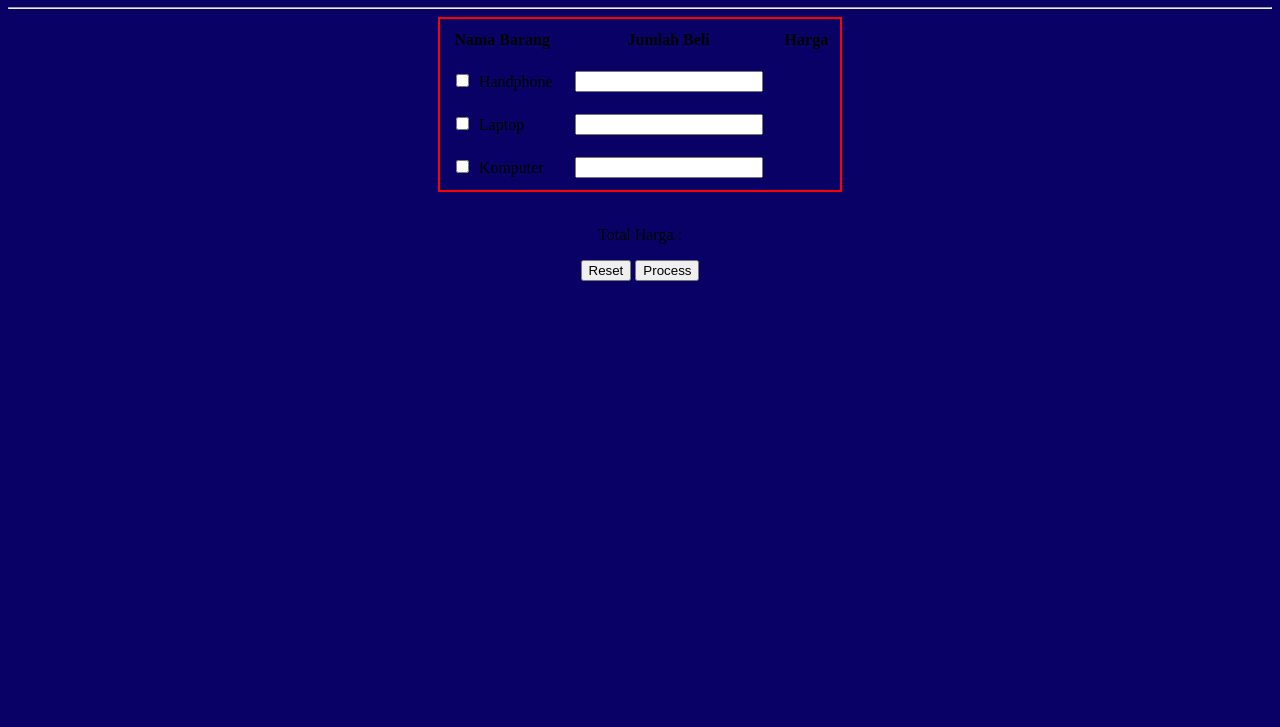
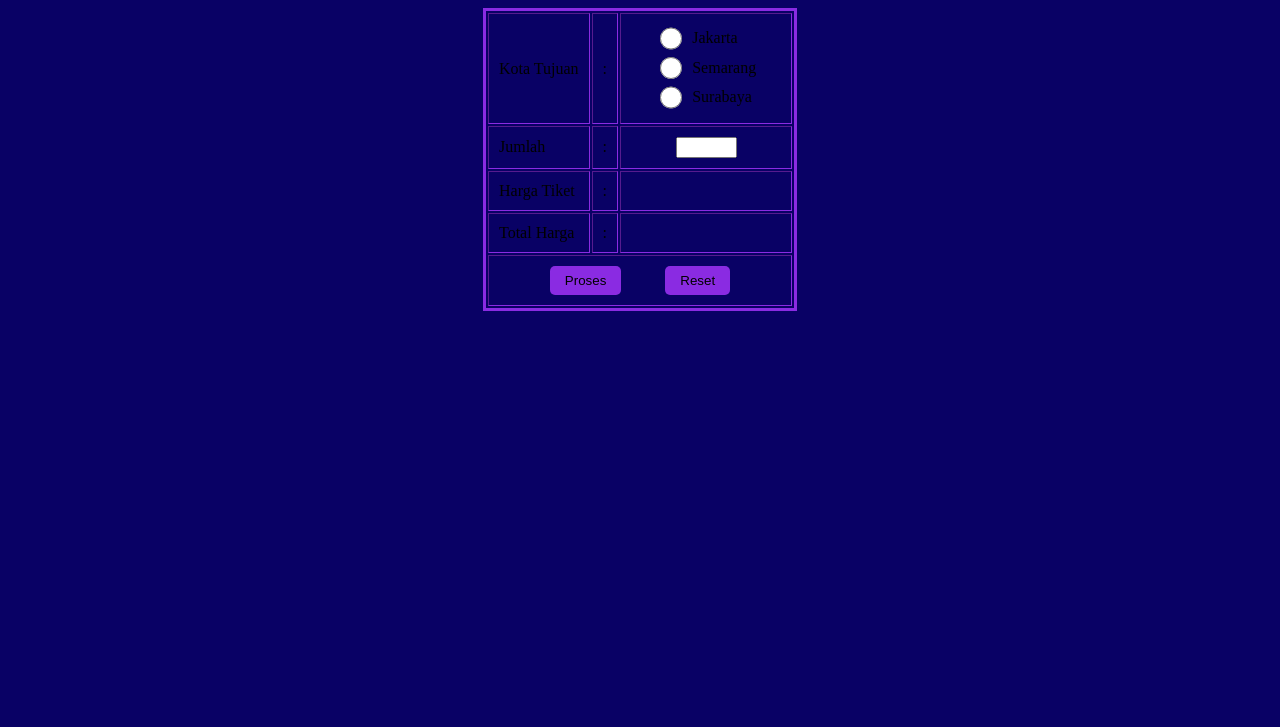
Before and after one commit to Reyn12/tugas7, a plain HTML site: page index.html in a window 1280 px wide. Shown: the part 73-800 px from the top of the page. Drawn offline with Linux system fonts and the light colour scheme.

Commit message:
Ganti tugas
csacaacasc

```diff
--- a/index.html
+++ b/index.html
@@ -4,20 +4,30 @@
     <meta charset="UTF-8" />
     <meta http-equiv="X-UA-Compatible" content="IE=edge" />
     <meta name="viewport" content="width=device-width, initial-scale=1.0" />
-    <title>Tugas 7.2</title>
+    <title>Tugas 7.1</title>
   </head>
   <style>
     body{
         background-color: rgb(9, 1, 101);
     }
-    table tr td, th{
+    table tr td{
         padding: 10px;
     }
     input{
         padding-left: 5px;
     }
-    input[type="checkbox"]{
+    input[type="radio"]{
         margin-right: 10px;
+        margin-left: -60px;
+        font: inherit;
+        color: currentColor;
+        width: 1.4em;
+        height: 1.4em;
+        border: 0.15em solid red;
+        border-radius: 50%;
+    }
+    input[type="number"]{
+        width: 50px;
     }
     input[type="button"],input[type="reset"]{
         margin: 0px 20px;
@@ -27,46 +37,63 @@
         border-radius: 5px;
     }
     table{
-        border: 2px solid red;
+        position: relative;
+        border: 3px solid blueviolet;
+    }
+    table tr td:nth-child(3){
+      text-align: center;
+      width: 150px;
+    }
+    span {
+      position: absolute;
+      margin-top: 5px;
     }
   </style>
   <body>
     <center>
-      <h1>PROGRAM PENJUALAN BARANG</h1>
-	<hr>
-	<table>
+      <h3>
+        PROGRAM PENJUALAN BARANG <br />
+        (Input Type Radio)
+      </h2>
+      <form>
+        <table border="1">
             <tr>
-      <th>Nama Barang</th>
-      <th>Jumlah Beli</th>
-      <th>Harga</th>
+                <td>Kota Tujuan</td>
+               <td>:</td>
+               <td>
+                <input type="radio" name="kota" value="Jakarta" onclick="updateHarga()"><span>Jakarta</span>  <br>
+                <input type="radio" name="kota" value="Semarang"  onclick="updateHarga()"> <span>Semarang</span><br>
+                <input type="radio" name="kota" value="Surabaya" onclick="updateHarga()"> <span>Surabaya</span><br>
+            </td>
             </tr>
             <tr>
-      <td><input type="checkbox" id="handphone" onchange="calculateTotal()"/>Handphone</td>
-      <td><input type="number" id="handphoneQuantity" onchange="calculateTotal()" min="0"/></td>
-      <td id="handphonePrice"></td>
+                <td>Jumlah</td>
+                <td>:</td>
+                <td>
+                    <input type="number" name="jumlah" id="jumlah">
+                </td>
             </tr>
             <tr>
-      <td><input type="checkbox" id="laptop" onchange="calculateTotal()"/>Laptop</td>
-      <td><input type="number" id="laptopQuantity" onchange="calculateTotal()" min="0"/></td>
-      <td id="laptopPrice"></td>
+                <td>Harga Tiket</td>
+                <td>:</td>
+                <td name="harga" id="harga" name="harga"></td>
             </tr>
             <tr>
-      <td><input type="checkbox" id="komputer" onchange="calculateTotal()"/>Komputer</td>
-      <td><input type="number" id="komputerQuantity" onchange="calculateTotal()" min="0"/></td>
-      <td id="komputerPrice"></td>
+                <td>Total Harga</td>
+                <td>:</td>
+                <td name="total" id="total" name="totalHarga"></td>
+            </tr>
+            <tr>
+                <td colspan="3" style="text-align: center;">
+                    <input type="button" value="Proses" onclick="hitungTotal()">
+                    <input type="reset" value="Reset">
+                </td>
             </tr>
         </table>
-  <br>
-  <p>Total Harga : <span id="totalPrice"></span></p>
-  <button onclick="reset()">Reset</button>
-  <button onclick="process()">Process</button>
-
+      </form>
+    </center>
 
     <script>
-      const handphonePrice = 1200000;
-      const laptopPrice = 500000;
-      const komputerPrice = 3000000;
-
         function formatRupiah(amount) {
         return amount.toLocaleString("id-ID", {
           style: "currency",
@@ -74,72 +101,33 @@
           minimumFractionDigits: 0,
         });
         }
-
-      function calculateTotal() {
-        let handphoneQuantity = document.getElementById("handphoneQuantity").value;
-        let laptopQuantity = document.getElementById("laptopQuantity").value;
-        let komputerQuantity = document.getElementById("komputerQuantity").value;
-
-        let totalPrice = 0;
-
-        if (document.getElementById("handphone").checked) {
-          let handphoneTotalPrice = handphoneQuantity * handphonePrice;
-          document.getElementById("handphonePrice").innerHTML = formatRupiah(handphoneTotalPrice);
-          totalPrice += handphoneTotalPrice;
-        } else {
-          document.getElementById("handphonePrice").innerHTML = "";
+        function updateHarga() {
+        var kota = document.querySelector('input[name="kota"]:checked').value;
+        var harga = 0;
+        switch(kota) {
+          case "Jakarta":
+            harga = 100000;
+            break;
+          case "Semarang":
+            harga = 150000;
+            break;
+          case "Surabaya":
+            harga = 200000;
+            break;
+          default:
+            harga = 0;
+            break;
+        }
+        document.getElementById("harga").innerHTML = formatRupiah(harga);
 		}
 
-        if (document.getElementById("laptop").checked) {
-          let laptopTotalPrice = laptopQuantity * laptopPrice;
-          document.getElementById("laptopPrice").innerHTML = formatRupiah(laptopTotalPrice);
-          totalPrice += laptopTotalPrice;
-        } else {
-          document.getElementById("laptopPrice").innerHTML = "";
+		function hitungTotal() {
+			var harga = document.getElementById("harga").value;
+			var jumlah = document.getElementById("jumlah").value;
+			var total = harga * jumlah;
+			document.getElementById("total").innerHTML = formatRupiah(total);
 		}
+    </script>
 
-        if (document.getElementById("komputer").checked) {
-          let komputerTotalPrice = komputerQuantity * komputerPrice;
-          document.getElementById("komputerPrice").innerHTML = formatRupiah(komputerTotalPrice);
-          totalPrice += komputerTotalPrice;
-        } else {
-          document.getElementById("komputerPrice").innerHTML = "";
-        }
-
-        document.getElementById("totalPrice").innerHTML = formatRupiah(totalPrice);
-      }
-
-      function reset() {
-        document.getElementById("handphoneQuantity").value = "";
-        document.getElementById("laptopQuantity").value = "";
-        document.getElementById("komputerQuantity").value = "";
-        document.getElementById("handphonePrice").innerHTML = "";
-        document.getElementById("laptopPrice").innerHTML = "";
-        document.getElementById("komputerPrice").innerHTML = "";
-        document.getElementById("totalPrice").innerHTML = "";
-        document.getElementById("handphone").checked = false;
-        document.getElementById("laptop").checked = false;
-        document.getElementById("komputer").checked = false;
-      }
-
-      function process() {
-        let handphoneQuantity = document.getElementById("handphoneQuantity").value;
-        let laptopQuantity = document.getElementById("laptopQuantity").value;
-        let komputerQuantity = document.getElementById("komputerQuantity").value;
-
-        let totalPrice = handphoneQuantity * handphonePrice +
-          laptopQuantity * laptopPrice +
-          komputerQuantity * komputerPrice;
-
-        document.getElementById("totalPrice").innerHTML = formatRupiah(totalPrice);
-      }
-
-      document.getElementById("handphone").onchange = calculateTotal;
-      document.getElementById("laptop").onchange = calculateTotal;
-      document.getElementById("komputer").onchange = calculateTotal;
-      document.getElementById("processBtn").onclick = process;
-      document.getElementById("resetBtn").onclick = reset;
-
-    </script>
   </body>
 </html>
```
Lines whose indentation alone changed are shown as unchanged.
